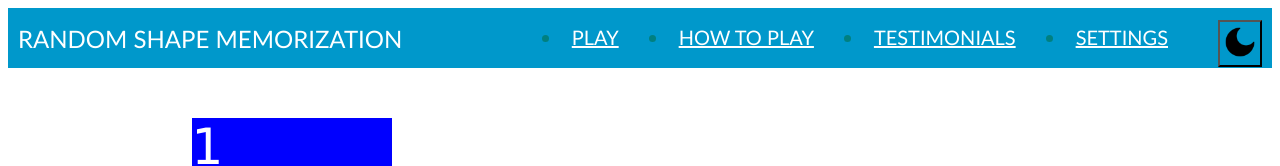
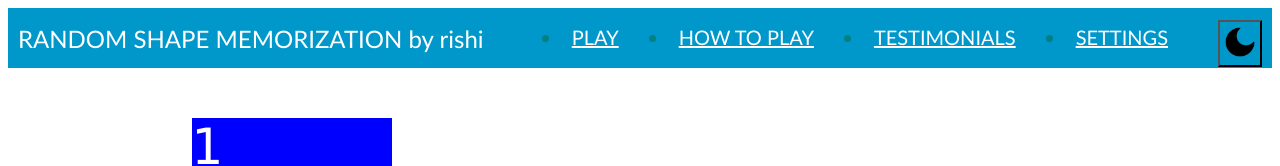
Before and after one commit to RishiSuthar/ShapeGuess, a plain HTML site: page index.html in a window 1280 px wide. Shown: the top 166 px of the page. Drawn offline with Linux system fonts and the light colour scheme.

Commit message:
publish1

```diff
--- a/index.html
+++ b/index.html
@@ -9,7 +9,7 @@
 </head>
 <body>
     <nav class="navbar">
-        <div class="logo">RANDOM SHAPE MEMORIZATION</div>
+        <div class="logo">RANDOM SHAPE MEMORIZATION by rishi</div>
         <ul class="nav-links">
             <div class="menu">
                 <li><a href="index.html">PLAY</a></li>
```
